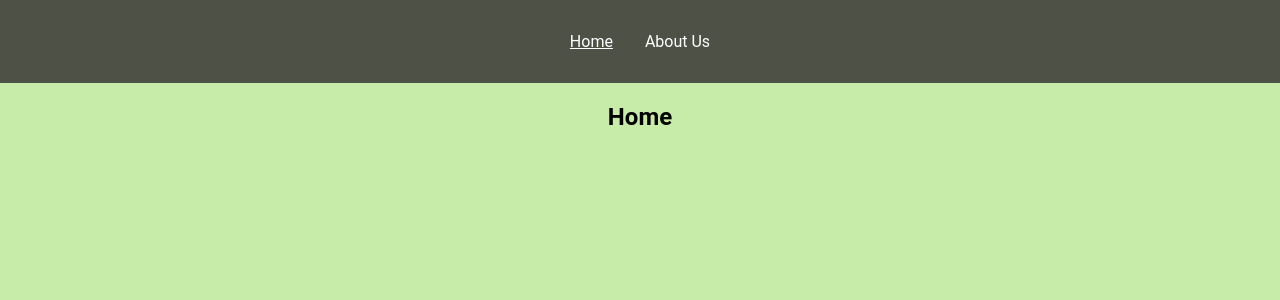
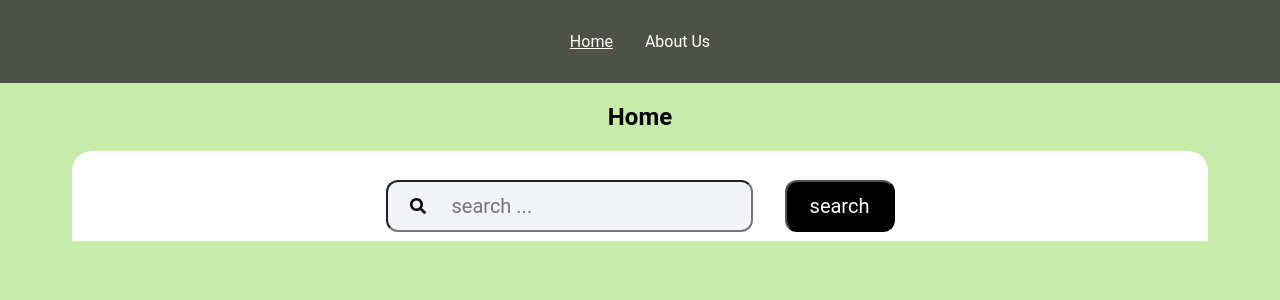
Before and after one commit to Zhybuliou/Zhybuliou_REACT_2023, a React (Vite) app: page / in a window 1280 px wide. Shown: the top 300 px of the page. Built offline with nearby package versions, Linux system fonts and the light colour scheme.

Commit message:
feat: add Search Box

```diff
--- a/package.json
+++ b/package.json
@@ -13,6 +13,7 @@
   "dependencies": {
     "react": "^18.2.0",
     "react-dom": "^18.2.0",
+    "react-icons": "^4.8.0",
     "react-router-dom": "^6.9.0"
   },
   "devDependencies": {
--- a/src/App.scss
+++ b/src/App.scss
@@ -1,5 +1,6 @@
 @import url('https://fonts.googleapis.com/css2?family=Roboto+Condensed:wght@300;400;700&display=swap');
 @import './scss/header';
+@import './scss/searchbox';
 * {
   font-family: Roboto, sans-serif;
 }
--- /dev/null
+++ b/src/components/Button.tsx
@@ -0,0 +1,17 @@
+import React, { PureComponent } from 'react';
+
+type MyPropsButton = {
+  text: string;
+  classButton: string;
+};
+
+export default class Button extends PureComponent<MyPropsButton> {
+  render() {
+    const { text, classButton } = this.props;
+    return (
+      <button className={classButton} type="button">
+        {text}
+      </button>
+    );
+  }
+}
--- a/src/components/Header.tsx
+++ b/src/components/Header.tsx
@@ -5,10 +5,12 @@ export default class Header extends PureComponent {
   render() {
     return (
       <header>
-        <NavLink to="/" end>
-          Home
-        </NavLink>
-        <NavLink to="/about">About Us</NavLink>
+        <nav>
+          <NavLink to="/" end>
+            Home
+          </NavLink>
+          <NavLink to="/about">About Us</NavLink>
+        </nav>
       </header>
     );
   }
--- /dev/null
+++ b/src/components/Input.tsx
@@ -0,0 +1,24 @@
+import React, { PureComponent } from 'react';
+
+type MyPropsInput = {
+  placeholder: string;
+  handleChange: (value: string) => void;
+  classInput: string;
+  typeInput: string;
+  valueInput: string;
+};
+
+export default class Input extends PureComponent<MyPropsInput> {
+  render() {
+    const { valueInput, typeInput, classInput, placeholder, handleChange } = this.props;
+    return (
+      <input
+        value={valueInput}
+        type={typeInput}
+        className={classInput}
+        placeholder={placeholder}
+        onChange={(e) => handleChange(e.target.value)}
+      />
+    );
+  }
+}
--- /dev/null
+++ b/src/components/SearchBox.tsx
@@ -0,0 +1,50 @@
+import React, { Component } from 'react';
+import { FaSearch } from 'react-icons/fa';
+import Button from './Button';
+import Input from './Input';
+
+type MyProps = {
+  value?: string;
+};
+type MyState = {
+  myValue: string;
+};
+
+export default class SearchBox extends Component<MyProps, MyState> {
+  constructor(props: MyProps) {
+    super(props);
+    this.state = {
+      myValue: localStorage.getItem('search') || '',
+    };
+  }
+
+  componentWillUnmount(): void {
+    localStorage.setItem('search', localStorage.getItem('search') || '');
+  }
+
+  saveInput(data: string): void {
+    this.setState({ myValue: data });
+    localStorage.setItem('search', `${data}`);
+  }
+
+  render() {
+    const { myValue } = this.state;
+    return (
+      <div className="wrapper-search-module">
+        <div className="wrapper-search">
+          <div className="search-icon">
+            <FaSearch />
+          </div>
+          <Input
+            valueInput={myValue}
+            typeInput="search"
+            classInput="search-box"
+            placeholder="search ..."
+            handleChange={(data) => this.saveInput(data)}
+          />
+          <Button text="search" classButton="search-btn" />
+        </div>
+      </div>
+    );
+  }
+}
--- a/src/pages/Home.tsx
+++ b/src/pages/Home.tsx
@@ -1,7 +1,13 @@
 import React, { PureComponent } from 'react';
+import SearchBox from '../components/SearchBox';
 
 export default class Home extends PureComponent {
   render() {
-    return <h2>Home</h2>;
+    return (
+      <>
+        <h2>Home</h2>
+        <SearchBox />
+      </>
+    );
   }
 }
--- a/src/pages/NotFoundPage.tsx
+++ b/src/pages/NotFoundPage.tsx
@@ -2,6 +2,6 @@ import React, { PureComponent } from 'react';
 
 export default class NotFoundPage extends PureComponent {
   render() {
-    return <h2>NotFoundPage</h2>;
+    return <h2>404 Page</h2>;
   }
 }
--- a/src/scss/_header.scss
+++ b/src/scss/_header.scss
@@ -1,4 +1,4 @@
-header {
+nav {
     background-color: rgba(51, 48, 48, 0.817);
     padding: 2rem 0;
     text-align: center;
--- /dev/null
+++ b/src/scss/_searchbox.scss
@@ -0,0 +1,79 @@
+.wrapper-search-module {
+    display: flex;
+    align-items: center;
+    justify-content: center;
+    margin: 0 auto;
+
+    position: relative;
+    max-width: 1136px;
+    height: 90px;
+
+    background: #ffffff;
+    border-radius: 20px 20px 0px 0px;
+  }
+  .wrapper-search {
+    position: relative;
+    display: flex;
+    justify-content: center;
+    flex-wrap: wrap;
+    margin: 0 auto;
+    margin-top: 20px;
+  }
+  .search-box {
+    display: flex;
+    flex-direction: row;
+    align-items: flex-start;
+    padding: 24px;
+    padding-left: 64px;
+
+    position: static;
+    max-width: 642px;
+    height: 50px;
+
+    background: #f2f4f8;
+    border-radius: 12px;
+    flex: none;
+    order: 0;
+    flex-grow: 0;
+    margin: 0px 16px;
+
+    outline: none;
+    font-size: 20px;
+
+    @media (max-width: 520px) {
+      width: 90%;
+    }
+  }
+  .search-btn {
+    display: flex;
+    flex-direction: row;
+    justify-content: center;
+    align-items: center;
+    padding: 24px;
+
+    position: static;
+    width: 110px;
+    height: 50px;
+
+    background: #000000;
+    border-radius: 12px;
+
+    flex: none;
+    order: 2;
+    flex-grow: 0;
+    margin: 0px 16px;
+    font-size: 20px;
+
+    color: #ffffff;
+    cursor: pointer;
+
+    @media (max-width: 520px) {
+      width: 90%;
+      margin-top: 5px;
+    }
+  }
+  .search-icon {
+    position: absolute;
+    top: 18px;
+    left: 40px;
+  }
```
Also changed, not shown: 1 other file (tests, documents, lock files or other folders).
